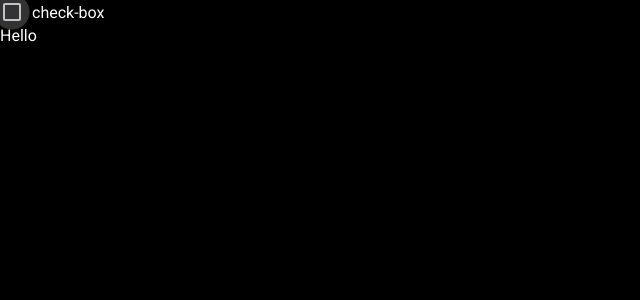
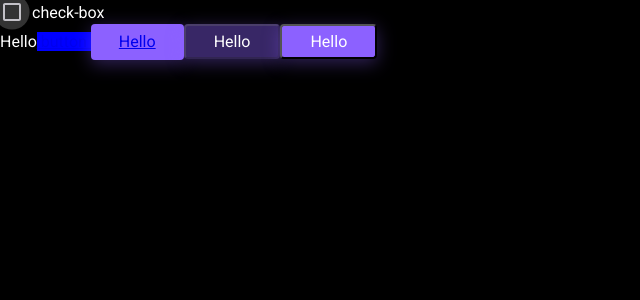
Before and after one commit to hunzah/Cards, a React (Vite) app: page / in a window 1280 px wide. Shown: the top 300 px of the page, without its empty margins (0-640 px from the left). Built offline with nearby package versions, Linux system fonts and the light colour scheme.

Commit message:
added styles for primary button

```diff
--- a/src/App.tsx
+++ b/src/App.tsx
@@ -1,6 +1,7 @@
 import { useState } from 'react'
 
 import { Checkbox } from './components/ui/checkbox'
+import {Button} from "@/components/ui/button";
 
 export function App() {
   const [checked, setChecked] = useState(false)
@@ -9,6 +10,11 @@ export function App() {
     <div>
       <Checkbox checked={checked} onChange={setChecked} text={'check-box'} disabled={false} />
       Hello
+        <Button variant={"tertiary"} as={"a"} href={"https://www.youtube.com/"} target={"_blank"} fullWidth> button </Button>
+        <Button  as="a" href={"/link"}>Hello</Button>
+        <Button variant="primary" href={"/link"} disabled >Hello</Button>
+        <Button>Hello</Button>
+
     </div>
   )
 }
--- a/src/components/ui/button/button.module.scss
+++ b/src/components/ui/button/button.module.scss
@@ -1,6 +1,28 @@
 .primary {
-  background-color: red;
+  cursor: pointer;
+  display: inline-flex;
+  padding: 6px 28px;
+  justify-content: center;
+  align-items: center;
+  gap: 10px;
+  background: var(--primary-500, #8C61FF);
+  border-radius: 4px;
+  box-shadow: 0px 4px 18px 0px rgba(140, 97, 255, 0.35);
+  &:hover {
+    background: var(--primary-300, #A280FF);
+  }
+  &:active {
+    background: var(--primary-700, #704ECC);
+  }
+  &:disabled {
+    background-color: var(--primary-900, #382766);
+  }
+  &:focus-visible {
+    outline: 2px solid var(--info-700, #2F68CC);
+    background: var(--primary-500, #8C61FF);
+  }
 }
+
 
 .secondary {
   background-color: green;
```
Also changed, not shown: src/assets/images/Layer 2.svg (added).
